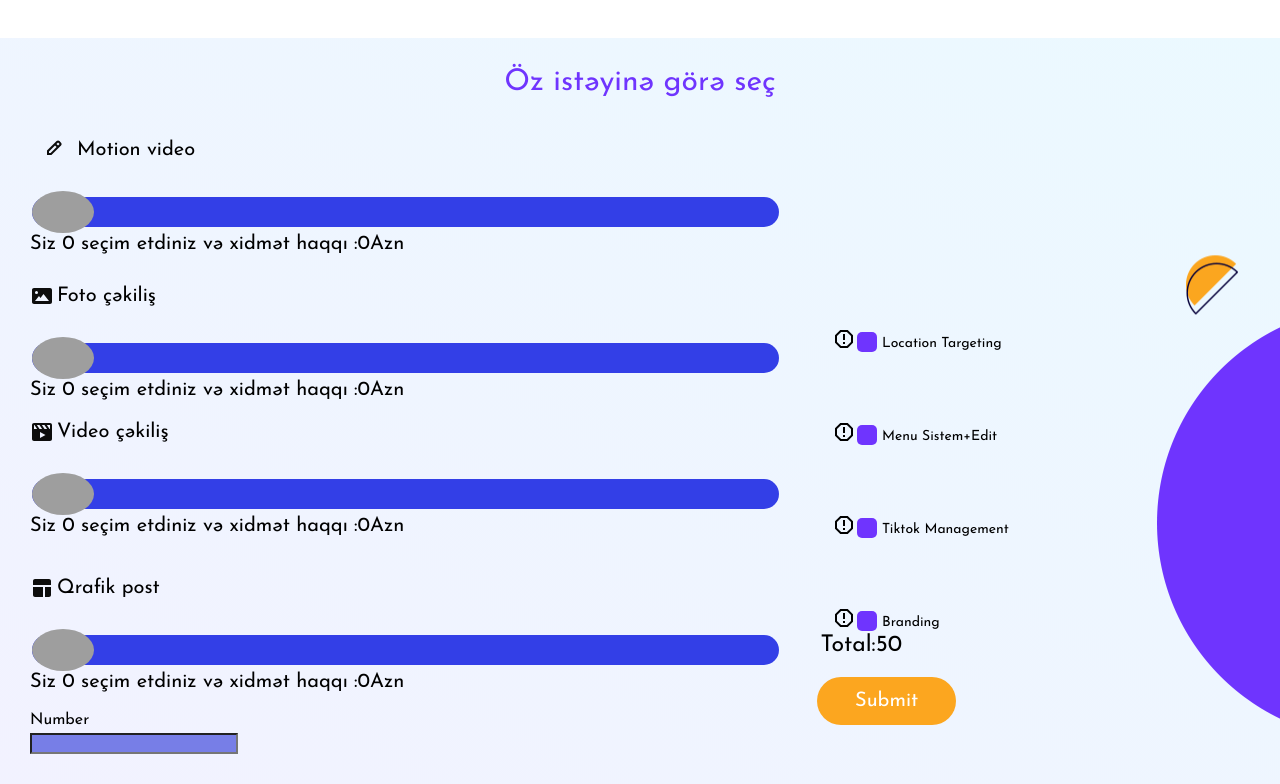
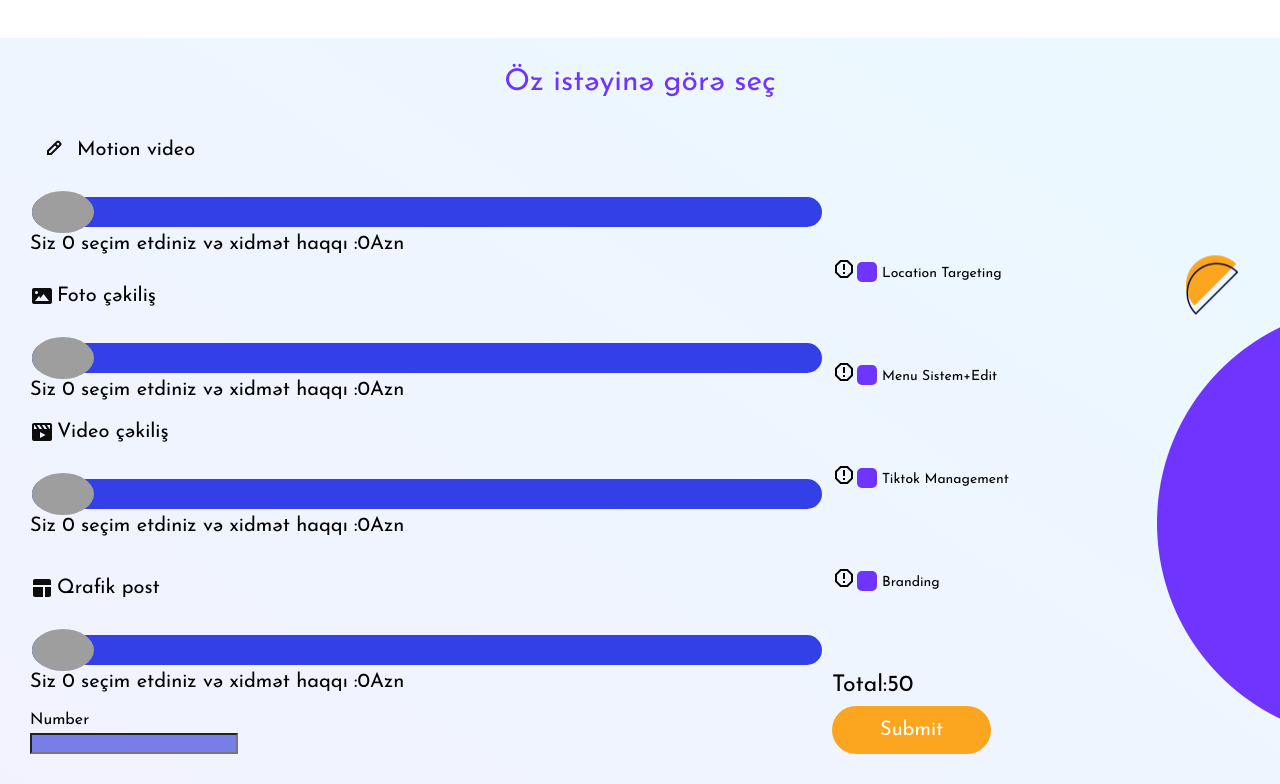
Before and after one commit to itzjustfitb/communicate-react, a React (Vite) app: page / in a window 1280 px wide. Shown: the part 2729-3513 px from the top of the page. Built offline with nearby package versions, Linux system fonts and the light colour scheme.

Commit message:
eyyub tests change codes

```diff
--- a/src/assets/styles/main.css
+++ b/src/assets/styles/main.css
@@ -1722,66 +1722,65 @@ footer .footer__container .footer__description {
   background: url(../image/half-circle-right-icon.png) no-repeat top left;
   animation: moveTop 1s ease-in-out infinite alternate;
 }
-.desire .desiresections .desireiconcontainer {
+.desire .desire__container .desire__sections {
   display: flex;
   justify-content: center;
   flex-direction: row;
 }
-.desire .desiresections .desireiconcontainer .packageH2 {
+.desire .desire__container .desire__sections .desire__top {
   font-size: 30px;
   color: #6F34FE;
 }
-.desire .desiresections .reuqstcenters {
+.desire .desire__container .desire__centers {
   display: flex;
   flex-direction: row !important;
   align-items: center;
-  width: 90%;
-}
-.desire .desiresections .reuqstcenters .colchildsall {
-  width: 82%;
-}
-.desire .desiresections .reuqstcenters .colchildsall .svgtext {
+}
+.desire .desire__container .desire__centers .desire__left {
+  width: 78%;
+}
+.desire .desire__container .desire__centers .desire__left .svgtext {
   display: flex;
   flex-direction: row;
   align-items: center;
   gap: 3px;
 }
-.desire .desiresections .reuqstcenters .colchildsall #item1Counter {
+.desire .desire__container .desire__centers .desire__left #item1Counter {
   margin-top: 35px;
 }
-.desire .desiresections .reuqstcenters .colchildsall #item1Span {
+.desire .desire__container .desire__centers .desire__left #item1Span {
   margin-top: 5px;
 }
-.desire .desiresections .reuqstcenters .colchildsall .colchild1 {
+.desire .desire__container .desire__centers .desire__left .colchild1 {
   margin-top: 20px;
   font-size: 20px;
 }
-.desire .desiresections .reuqstcenters .colchildsall .senduser {
+.desire .desire__container .desire__centers .desire__left .senduser {
   margin-top: 20px;
 }
-.desire .desiresections .reuqstcenters .colchildsall .senduser {
+.desire .desire__container .desire__centers .desire__left .senduser {
   display: flex;
   flex-direction: column;
   gap: 5px;
 }
-.desire .desiresections .reuqstcenters .colchildsall input[type=text] {
+.desire .desire__container .desire__centers .desire__left input[type=text] {
   background-color: #777ee7;
   color: white;
   width: 200px;
 }
-.desire .desiresections .reuqstcenters .colchildsall .colchild2 {
+.desire .desire__container .desire__centers .desire__left .colchild2 {
   margin-top: 30px;
   font-size: 20px;
 }
-.desire .desiresections .reuqstcenters .colchildsall .colchild3 {
+.desire .desire__container .desire__centers .desire__left .colchild3 {
   margin-top: 40px;
   font-size: 20px;
 }
-.desire .desiresections .reuqstcenters .colchildsall .colchild4 {
+.desire .desire__container .desire__centers .desire__left .colchild4 {
   margin-top: 40px;
   font-size: 20px;
 }
-.desire .desiresections .reuqstcenters .colchildsall .slider::-webkit-slider-thumb {
+.desire .desire__container .desire__centers .desire__left .slider::-webkit-slider-thumb {
   -webkit-appearance: none;
   appearance: none;
   width: 62px; /* Thumb genişliği */
@@ -1792,7 +1791,7 @@ footer .footer__container .footer__description {
   border-radius: 70%;
   padding: 5px;
 }
-.desire .desiresections .reuqstcenters .colchildsall input[type=range] {
+.desire .desire__container .desire__centers .desire__left input[type=range] {
   appearance: none;
   margin-bottom: 7px;
   background: transparent;
@@ -1804,22 +1803,22 @@ footer .footer__container .footer__description {
   background-color: #333fe7;
   margin-top: 15px;
 }
-.desire .desiresections .reuqstcenters .chechkboxalls {
+.desire .desire__container .desire__centers .desire__right {
   flex-direction: column;
   display: flex;
   left: 65%;
   position: absolute;
   right: 0;
-  gap: 65px;
-  top: 87%;
-}
-.desire .desiresections .reuqstcenters .chechkboxalls .checkbox-container {
+  gap: 75px;
+  top: 85%;
+}
+.desire .desire__container .desire__centers .desire__right .checkbox-container {
   display: flex;
   flex-direction: row !important;
   align-items: center !important;
   gap: 1px;
 }
-.desire .desiresections .reuqstcenters .chechkboxalls .checkbox-container .labeltext::before {
+.desire .desire__container .desire__centers .desire__right .checkbox-container .labeltext::before {
   content: "";
   position: absolute;
   width: 20px;
@@ -1828,7 +1827,7 @@ footer .footer__container .footer__description {
   border-radius: 5px;
   transition: background-color 0.3s;
 }
-.desire .desiresections .reuqstcenters .chechkboxalls .checkbox-container::after {
+.desire .desire__container .desire__centers .desire__right .checkbox-container::after {
   content: "";
   position: absolute;
   left: 2px;
@@ -1839,7 +1838,7 @@ footer .footer__container .footer__description {
   border-width: 0 2px 3px 0;
   opacity: 0;
 }
-.desire .desiresections .reuqstcenters .chechkboxalls .checkbox-container .labeltexttwo::before {
+.desire .desire__container .desire__centers .desire__right .checkbox-container .labeltexttwo::before {
   content: "";
   position: absolute;
   width: 20px;
@@ -1848,7 +1847,7 @@ footer .footer__container .footer__description {
   border-radius: 5px;
   transition: background-color 0.3s;
 }
-.desire .desiresections .reuqstcenters .chechkboxalls .checkbox-container::after {
+.desire .desire__container .desire__centers .desire__right .checkbox-container::after {
   content: "";
   position: absolute;
   left: 2px;
@@ -1859,7 +1858,7 @@ footer .footer__container .footer__description {
   border-width: 0 2px 3px 0;
   opacity: 0;
 }
-.desire .desiresections .reuqstcenters .chechkboxalls .checkbox-container .labeltextthree::before {
+.desire .desire__container .desire__centers .desire__right .checkbox-container .labeltextthree::before {
   content: "";
   position: absolute;
   width: 20px;
@@ -1868,7 +1867,7 @@ footer .footer__container .footer__description {
   border-radius: 5px;
   transition: background-color 0.3s;
 }
-.desire .desiresections .reuqstcenters .chechkboxalls .checkbox-container::after {
+.desire .desire__container .desire__centers .desire__right .checkbox-container::after {
   content: "";
   position: absolute;
   left: 2px;
@@ -1879,7 +1878,7 @@ footer .footer__container .footer__description {
   border-width: 0 2px 3px 0;
   opacity: 0;
 }
-.desire .desiresections .reuqstcenters .chechkboxalls .checkbox-container .labeltextfor::before {
+.desire .desire__container .desire__centers .desire__right .checkbox-container .labeltextfor::before {
   content: "";
   position: absolute;
   width: 20px;
@@ -1888,7 +1887,7 @@ footer .footer__container .footer__description {
   border-radius: 5px;
   transition: background-color 0.3s;
 }
-.desire .desiresections .reuqstcenters .chechkboxalls .checkbox-container::after {
+.desire .desire__container .desire__centers .desire__right .checkbox-container::after {
   content: "";
   position: absolute;
   left: 2px;
@@ -1899,35 +1898,35 @@ footer .footer__container .footer__description {
   border-width: 0 2px 3px 0;
   opacity: 0;
 }
-.desire .desiresections .reuqstcenters .chechkboxalls .checkbox-container .labeltexts {
+.desire .desire__container .desire__centers .desire__right .checkbox-container .labeltexts {
   margin-top: 5px;
   margin-left: 25px;
   font-family: inherit;
   font-size: 14px;
 }
-.desire .desiresections .reuqstcenters .chechkboxalls .checkbox-container .report:hover ~ .messagetwo {
+.desire .desire__container .desire__centers .desire__right .checkbox-container .report:hover ~ .messagetwo {
   display: block;
 }
-.desire .desiresections .reuqstcenters .chechkboxalls .checkbox-container .report:hover ~ .message {
+.desire .desire__container .desire__centers .desire__right .checkbox-container .report:hover ~ .message {
   display: block;
 }
-.desire .desiresections .reuqstcenters .chechkboxalls .checkbox-container .report:hover ~ .messagethree {
+.desire .desire__container .desire__centers .desire__right .checkbox-container .report:hover ~ .messagethree {
   display: block;
 }
-.desire .desiresections .reuqstcenters .chechkboxalls .checkbox-container .labeltexts {
+.desire .desire__container .desire__centers .desire__right .checkbox-container .labeltexts {
   margin-top: 5px;
   margin-left: 25px;
   font-family: inherit;
   font-size: 14px;
 }
-.desire .desiresections .reuqstcenters .chechkboxalls .checkbox-container .message {
-  position: absolute;
-  top: 21%;
+.desire .desire__container .desire__centers .desire__right .checkbox-container .message {
+  position: absolute;
+  top: 5%;
   background-color: #f9f9f9;
   border: 1px solid #ccc;
-  width: 130px;
-  height: 255px;
-  padding: 17px;
+  width: 120px;
+  height: 275px;
+  padding: 20px;
   border-radius: 3px;
   box-shadow: 0 2px 4px rgba(0, 0, 0, 0.1);
   display: none;
@@ -1935,7 +1934,7 @@ footer .footer__container .footer__description {
   color: white;
   left: 38%;
 }
-.desire .desiresections .reuqstcenters .chechkboxalls .checkbox-container .messagethree {
+.desire .desire__container .desire__centers .desire__right .checkbox-container .messagethree {
   position: absolute;
   top: 30%;
   background-color: #f9f9f9;
@@ -1950,7 +1949,7 @@ footer .footer__container .footer__description {
   color: white;
   left: 38%;
 }
-.desire .desiresections .reuqstcenters .chechkboxalls .checkbox-container .messagetwo {
+.desire .desire__container .desire__centers .desire__right .checkbox-container .messagetwo {
   position: absolute;
   top: 50%;
   left: 40%;
@@ -1965,13 +1964,13 @@ footer .footer__container .footer__description {
   background-color: black;
   color: white;
 }
-.desire .desiresections .reuqstcenters .chechkboxalls .checkbox-container input[type=checkbox] {
+.desire .desire__container .desire__centers .desire__right .checkbox-container input[type=checkbox] {
   opacity: 0;
   position: absolute;
   width: 5px;
   height: 5px;
 }
-.desire .desiresections .reuqstcenters .chechkboxalls .checkbox-container input[type=checkbox]:checked + .labeltext::before {
+.desire .desire__container .desire__centers .desire__right .checkbox-container input[type=checkbox]:checked + .labeltext::before {
   content: "✔"; /* İşaret içeriği */
   position: absolute;
   top: 4%;
@@ -1981,13 +1980,13 @@ footer .footer__container .footer__description {
   font-size: 20px; /* İşaret boyutu */
   text-align: center;
 }
-.desire .desiresections .reuqstcenters .chechkboxalls .checkbox-container input[type=checkbox]:not(:checked) + .labeltext::before {
+.desire .desire__container .desire__centers .desire__right .checkbox-container input[type=checkbox]:not(:checked) + .labeltext::before {
   content: ""; /* İşaret içeriği */
 }
-.desire .desiresections .reuqstcenters .chechkboxalls .checkbox-container input[type=checkbox]:checked + .labeltext::before {
+.desire .desire__container .desire__centers .desire__right .checkbox-container input[type=checkbox]:checked + .labeltext::before {
   background-color: blue;
 }
-.desire .desiresections .reuqstcenters .chechkboxalls .checkbox-container input[type=checkbox]:checked + .labeltexttwo::before {
+.desire .desire__container .desire__centers .desire__right .checkbox-container input[type=checkbox]:checked + .labeltexttwo::before {
   content: "✔"; /* İşaret içeriği */
   position: absolute;
   top: 35%;
@@ -1997,13 +1996,13 @@ footer .footer__container .footer__description {
   font-size: 20px; /* İşaret boyutu */
   text-align: center;
 }
-.desire .desiresections .reuqstcenters .chechkboxalls .checkbox-container input[type=checkbox]:not(:checked) + .labeltexttwo::before {
+.desire .desire__container .desire__centers .desire__right .checkbox-container input[type=checkbox]:not(:checked) + .labeltexttwo::before {
   content: ""; /* İşaret içeriği */
 }
-.desire .desiresections .reuqstcenters .chechkboxalls .checkbox-container input[type=checkbox]:checked + .labeltexttwo::before {
+.desire .desire__container .desire__centers .desire__right .checkbox-container input[type=checkbox]:checked + .labeltexttwo::before {
   background-color: blue;
 }
-.desire .desiresections .reuqstcenters .chechkboxalls .checkbox-container input[type=checkbox]:checked + .labeltextthree::before {
+.desire .desire__container .desire__centers .desire__right .checkbox-container input[type=checkbox]:checked + .labeltextthree::before {
   content: "✔"; /* İşaret içeriği */
   position: absolute;
   top: 65%;
@@ -2013,13 +2012,13 @@ footer .footer__container .footer__description {
   font-size: 20px; /* İşaret boyutu */
   text-align: center;
 }
-.desire .desiresections .reuqstcenters .chechkboxalls .checkbox-container input[type=checkbox]:not(:checked) + .labeltextthree::before {
+.desire .desire__container .desire__centers .desire__right .checkbox-container input[type=checkbox]:not(:checked) + .labeltextthree::before {
   content: ""; /* İşaret içeriği */
 }
-.desire .desiresections .reuqstcenters .chechkboxalls .checkbox-container input[type=checkbox]:checked + .labeltextthree::before {
+.desire .desire__container .desire__centers .desire__right .checkbox-container input[type=checkbox]:checked + .labeltextthree::before {
   background-color: blue;
 }
-.desire .desiresections .reuqstcenters .chechkboxalls .checkbox-container input[type=checkbox]:checked + .labeltextfor::before {
+.desire .desire__container .desire__centers .desire__right .checkbox-container input[type=checkbox]:checked + .labeltextfor::before {
   content: "✔"; /* İşaret içeriği */
   position: absolute;
   top: 96%;
@@ -2029,13 +2028,13 @@ footer .footer__container .footer__description {
   font-size: 20px; /* İşaret boyutu */
   text-align: center;
 }
-.desire .desiresections .reuqstcenters .chechkboxalls .checkbox-container input[type=checkbox]:not(:checked) + .labeltextfor::before {
+.desire .desire__container .desire__centers .desire__right .checkbox-container input[type=checkbox]:not(:checked) + .labeltextfor::before {
   content: ""; /* İşaret içeriği */
 }
-.desire .desiresections .reuqstcenters .chechkboxalls .checkbox-container input[type=checkbox]:checked + .labeltextfor::before {
+.desire .desire__container .desire__centers .desire__right .checkbox-container input[type=checkbox]:checked + .labeltextfor::before {
   background-color: blue;
 }
-.desire .desiresections .reuqstcenters .chechkboxalls .checkbox-container input[type=checkbox]:checked + .labeltext::before::after {
+.desire .desire__container .desire__centers .desire__right .checkbox-container input[type=checkbox]:checked + .labeltext::before::after {
   content: "✔";
   position: absolute;
   top: 50%;
@@ -2044,8 +2043,7 @@ footer .footer__container .footer__description {
   color: red;
   font-size: 14px; /* Yazı boyutunu ayarla */
 }
-.desire .desiresections .reuqstcenters .totalscro {
-  margin-top: 40%;
+.desire .desire__container .desire__centers .totalscro {
+  margin-top: 1%;
   font-size: 23px;
-  margin-left: -10%;
-}
+}
--- a/src/assets/styles/sass/components/_desire.scss
+++ b/src/assets/styles/sass/components/_desire.scss
@@ -27,26 +27,24 @@
   }
 
 
-  .desiresections{
+  .desire__container{
 
-  .desireiconcontainer{
+  .desire__sections{
     display: flex;
     justify-content: center;
     flex-direction: row;
-    .packageH2{
+    .desire__top{
         font-size: 30px;
         color: #6F34FE;
     }
   }
-  .reuqstcenters{
+  .desire__centers{
     display: flex;
     flex-direction: row !important;
     align-items: center;
+   .desire__left{
 
-   width: 90%;
-   .colchildsall{
-
-       width: 82%;
+       width: 78%;
 
       .svgtext{
         display: flex;
@@ -116,14 +114,14 @@
 
   }
 
-  .chechkboxalls{
+  .desire__right{
     flex-direction: column;
     display: flex;
     left: 65%;
     position: absolute;
     right: 0;
-    gap: 65px;
-    top: 87%;
+    gap: 75px;
+    top: 85%;
 
     .checkbox-container{
         display: flex;
@@ -249,13 +247,13 @@
   }
   .message {
     position: absolute;
-    top: 21%;
+    top: 5%;
 
     background-color: #f9f9f9;
     border: 1px solid #ccc;
-    width: 130px;
-    height: 255px;
-    padding: 17px;
+    width: 120px;
+    height: 275px;
+    padding: 20px;
     border-radius: 3px;
     box-shadow: 0 2px 4px rgba(0, 0, 0, 0.1);
     display: none;
@@ -403,9 +401,9 @@
 
     }
     .totalscro{
-       margin-top: 40%;
+       margin-top: 1%;
         font-size: 23px;
-        margin-left: -10%;
+
     }
   }
 
--- a/src/components/Desire/Desire.jsx
+++ b/src/components/Desire/Desire.jsx
@@ -83,11 +83,11 @@ const Desire = () => {
         <>
             <section className="desire">
 
-                <div className="desiresections">
+                <div className="desire__container">
 
-                    <div className="desireiconcontainer">
+                    <div className="desire__sections">
 
-                        <h2 className="packageH2">Öz istəyinə görə seç</h2>
+                        <h2 className="desire__top">Öz istəyinə görə seç</h2>
 
                         <div className="circlesbox">
 
@@ -95,9 +95,9 @@ const Desire = () => {
 
                     </div>
 
-                    <div className="reuqstcenters">
+                    <div className="desire__centers">
 
-                        <div className="colchildsall">
+                        <div className="desire__left">
 
 
 
@@ -272,7 +272,7 @@ const Desire = () => {
 
 
 
-                        <div className="chechkboxalls">
+                        <div className="desire__right">
                             <div class="checkbox-container">
                                 <p className="report">
                                     <ReportGmailerrorredIcon />
@@ -320,12 +320,16 @@ const Desire = () => {
 
 
 
-                        </div>
+                        <div className="desirebottom">
+
                         <p className="totalscro">Total:50</p>
 
                         <SumbitBtn >
                             Submit
                         </SumbitBtn>
+                        </div>
+                        </div>
+
 
 
 
--- a/src/components/components.styles.jsx
+++ b/src/components/components.styles.jsx
@@ -20,7 +20,7 @@ export const DefaultBtn = styled.button({
 export const SumbitBtn = styled.button({
   cursor: "pointer",
   backgroundColor: "#fca61f",
-  padding: " 14px 38px",
+  padding: " 14px 48px",
   border: "none",
   borderRadius: 35,
   color: "#fff",
@@ -32,8 +32,8 @@ export const SumbitBtn = styled.button({
     backgroundColor: "#6f34fe",
     transform: "translateY(-5px)",
   },
-  marginTop:"50%",
-  marginLeft:"-85px"
+  marginTop:"2%",
+
 });
 
 
```
